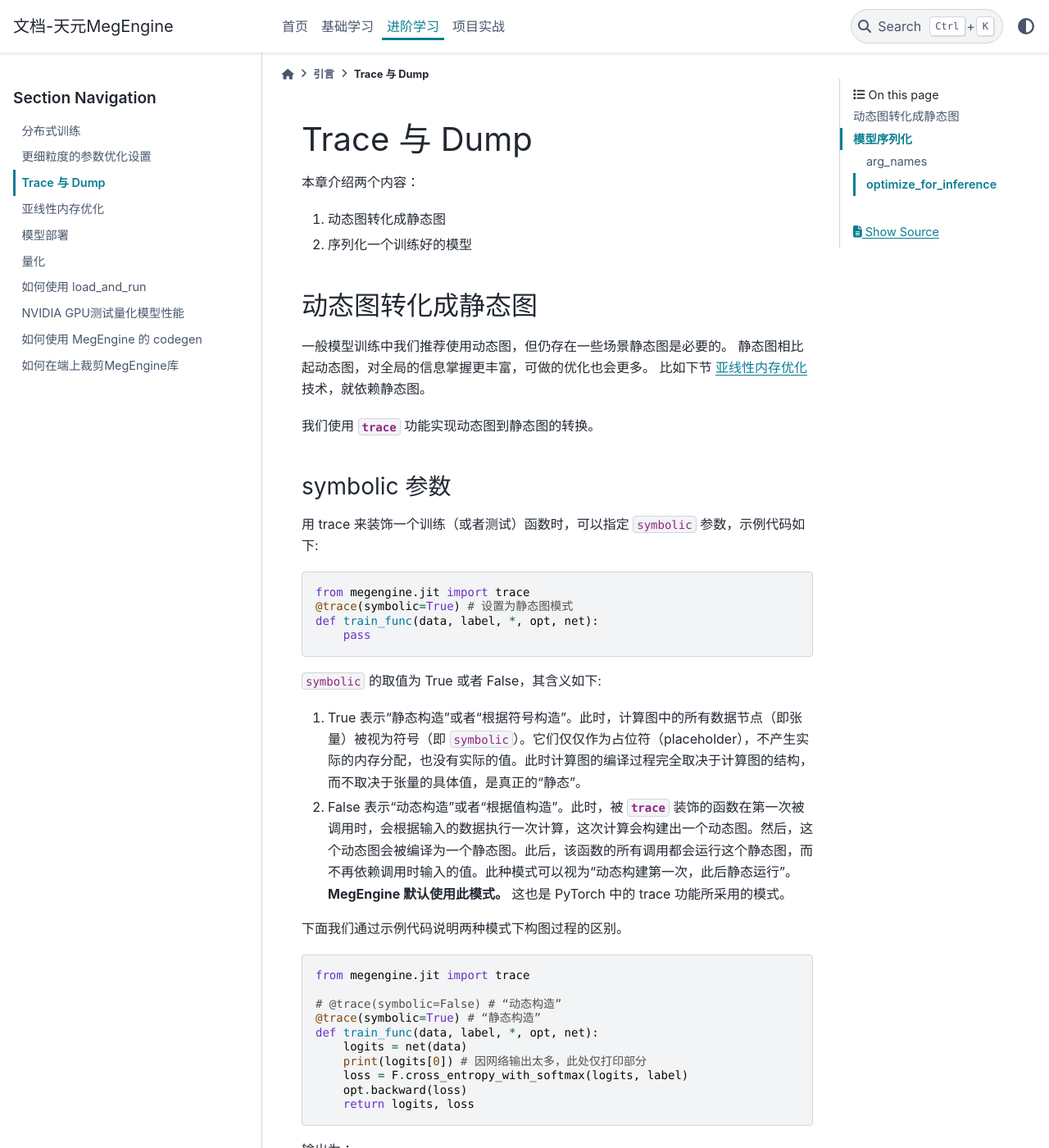
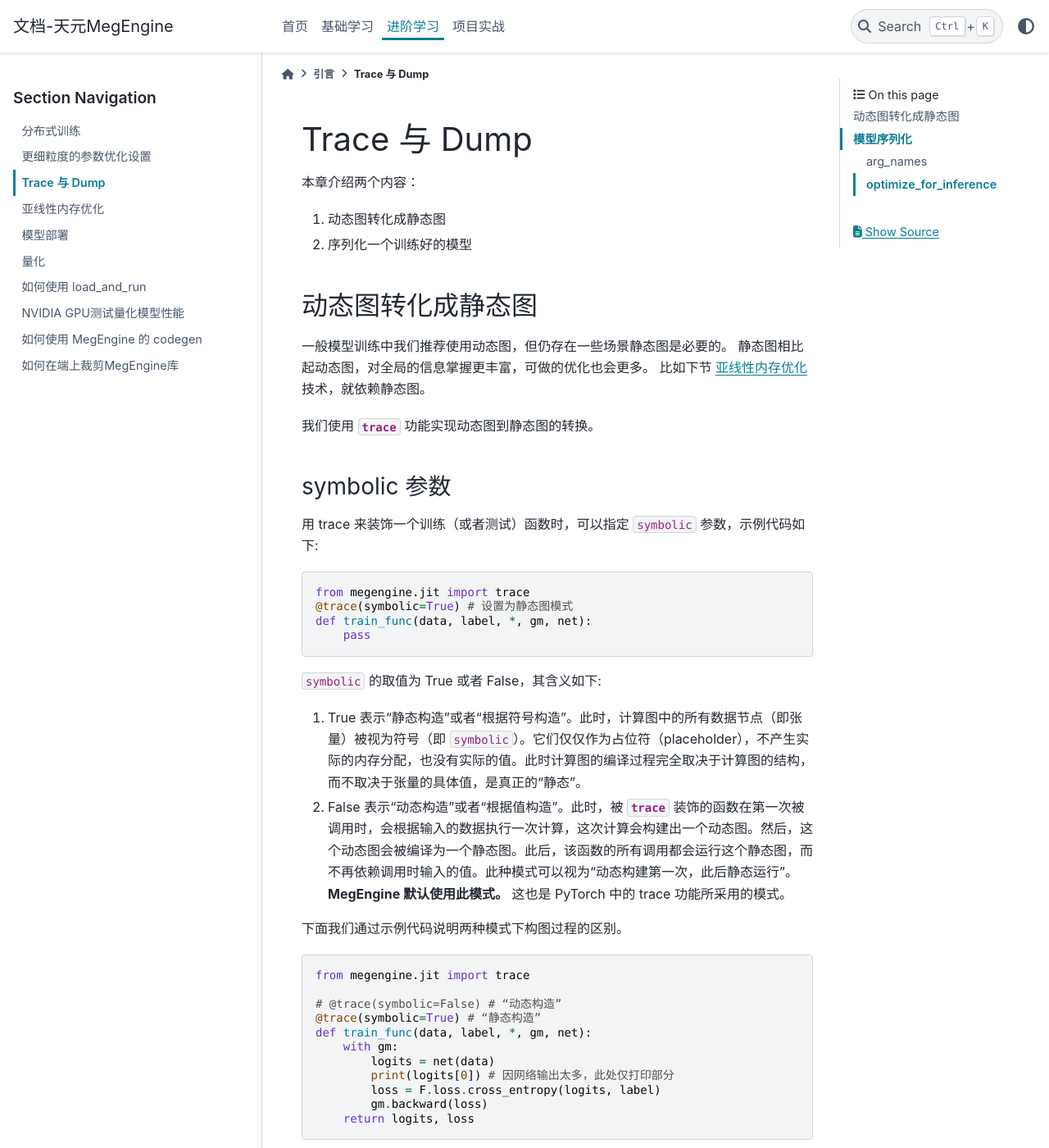
Before and after one commit to MegEngine/Docs, a Sphinx documentation site: the page built from source/advanced/trace_and_dump.rst, in a window 1280 px wide and 1400 px high. Shown: the whole window at 82% size. Built offline with Sphinx 7.4.7 and the PyData theme 0.15.4, drawn with Linux system fonts in a browser that asks for light colours.

```diff
--- a/source/advanced/how_to_use_codegen.rst
+++ b/source/advanced/how_to_use_codegen.rst
@@ -60,7 +60,7 @@ MegEngine 的 codegen 目前集成了三种后端，分别是 NVRTC, HALIDE 和
             opt.clear_grad()
             with gm:
                 logits = model(image)
-                loss = F.cross_entropy_with_softmax(logits, label)
+                loss = F.loss.cross_entropy(logits, label)
                 gm.backward(loss)
             opt.step()
             return loss
--- a/source/advanced/sublinear.rst
+++ b/source/advanced/sublinear.rst
@@ -52,10 +52,10 @@
             config = SublinearMemoryConfig(genetic_nr_iter=genetic_nr_iter)
 
         @trace(symbolic=True, sublinear_memory_config=config)
-        def train_func(data, label, *, net, optimizer, gm):
+        def train_func(data, label, *, net, gm):
             with gm:
                 pred = net(data)
-                loss = F.cross_entropy_with_softmax(pred, label)
+                loss = F.loss.cross_entropy(pred, label)
                 gm.backward(loss)
 
         resnet.train()
--- a/source/advanced/trace_and_dump.rst
+++ b/source/advanced/trace_and_dump.rst
@@ -27,7 +27,7 @@ symbolic 参数
 
     from megengine.jit import trace
     @trace(symbolic=True) # 设置为静态图模式
-    def train_func(data, label, *, opt, net):
+    def train_func(data, label, *, gm, net):
         pass
 
 ``symbolic`` 的取值为 True 或者 False，其含义如下:
@@ -44,11 +44,12 @@ symbolic 参数
 
     # @trace(symbolic=False) # “动态构造”
     @trace(symbolic=True) # “静态构造”
-    def train_func(data, label, *, opt, net):
-        logits = net(data)
-        print(logits[0]) # 因网络输出太多，此处仅打印部分
-        loss = F.cross_entropy_with_softmax(logits, label)
-        opt.backward(loss)
+    def train_func(data, label, *, gm, net):
+        with gm:
+            logits = net(data)
+            print(logits[0]) # 因网络输出太多，此处仅打印部分
+            loss = F.loss.cross_entropy(logits, label)
+            gm.backward(loss)
         return logits, loss
 
 输出为：
--- a/source/basic/basic_concepts.rst
+++ b/source/basic/basic_concepts.rst
@@ -66,8 +66,8 @@ MegEngine 是基于计算图的深度神经网络学习框架。
 
 .. testcode::
 
-    print(c.dtype)
-    d = c.astype("float16")
+    print(a.dtype)
+    d = a.astype("float16")
     print(d.dtype)
 
 输出：
@@ -81,7 +81,7 @@ MegEngine 是基于计算图的深度神经网络学习框架。
 
 .. testcode::
 
-    print(c.shape)
+    print(a.shape)
 
 输出为一个Tuple：
 
```
Also changed, not shown: other parts of source/advanced/sublinear.rst (+1 -1 lines), source/basic/train_and_evaluation.rst (+3 -3 lines).
